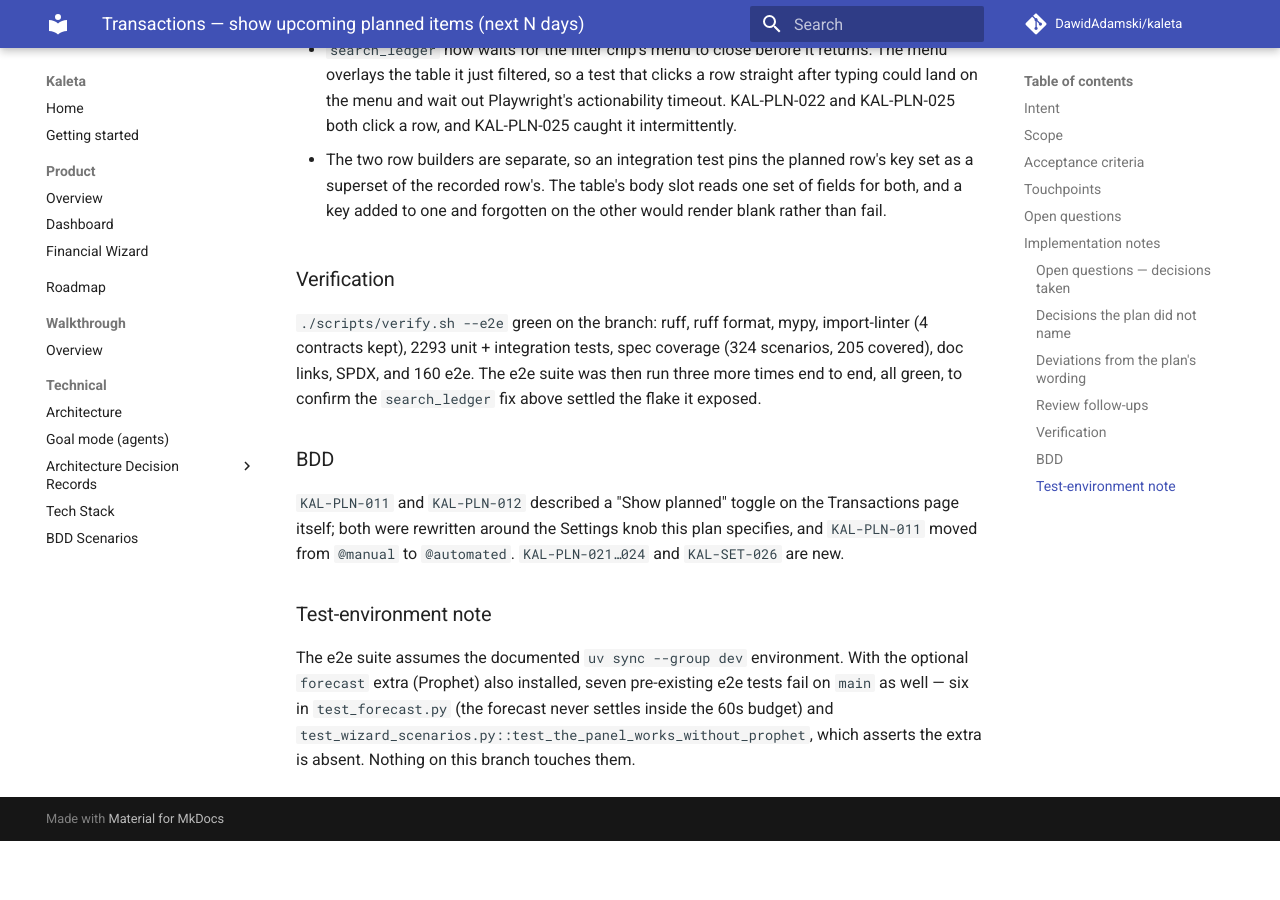
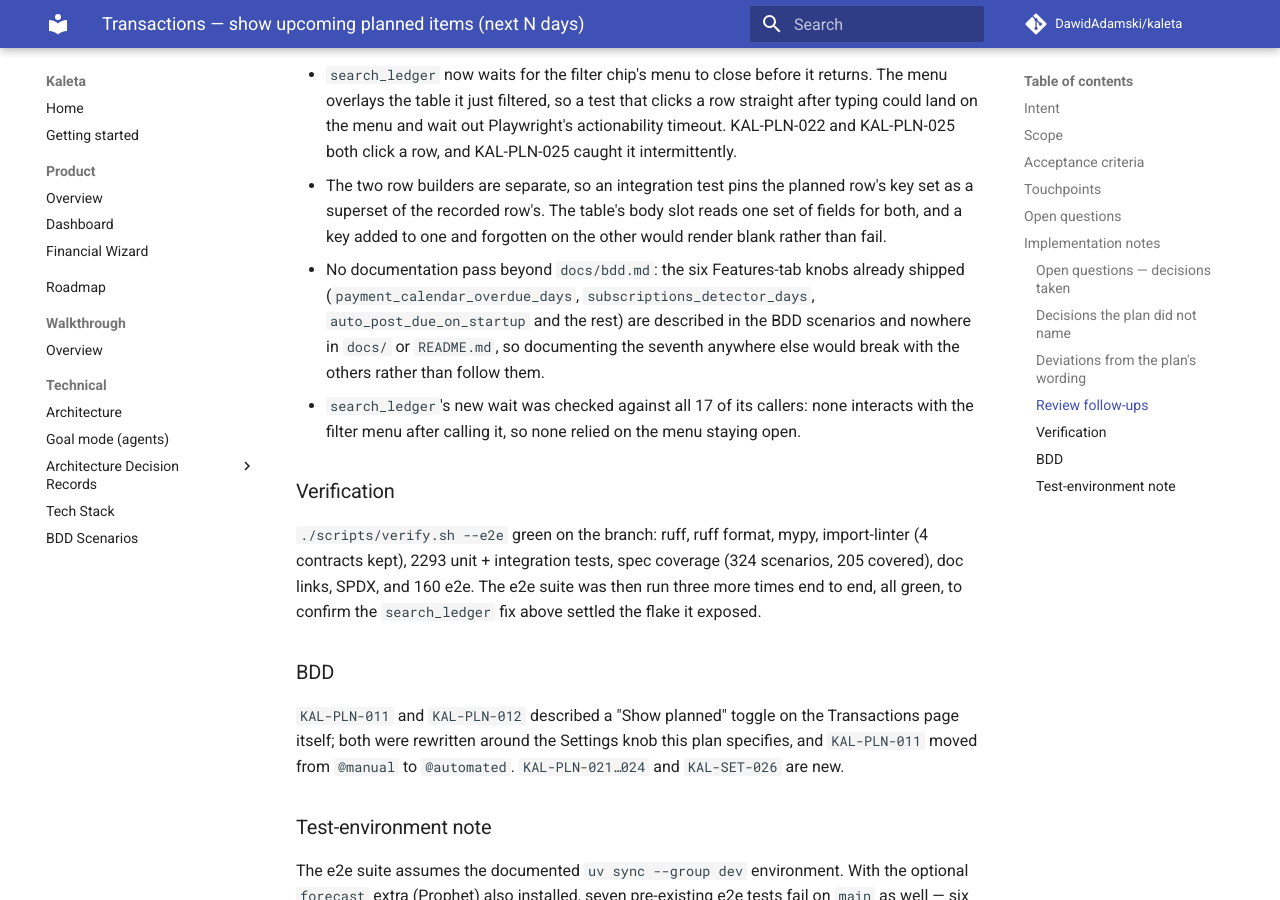
Before and after one commit to DawidAdamski/kaleta, an MkDocs documentation site: the page built from docs/plans/transactions-upcoming-planned.md, in a window 1280 px wide and 900 px high, scrolled down 5736 px. Built offline with MkDocs 1.6.1 and Material for MkDocs 9.7.7, drawn with Linux system fonts in a browser that asks for light colours; comment, search, counter and statistics services are not loaded; before the commit the page ends 6577 px from its top, so only the background shows below that; some of the changed text lies outside the part shown.

Commit message:
docs(plans): complete the touchpoints and the docs-pass reasoning
Names views/planned_transactions.py in the Touchpoints (the freq_label
rename), records why no docs/ or README pass follows — the six
Features-tab knobs already shipped are described in the BDD scenarios
and nowhere else, so the seventh follows them — and records that all 17
callers of search_ledger were checked against its new wait.

Co-Authored-By: Claude Opus 5 (1M context) <noreply@anthropic.com>

```diff
--- a/docs/plans/transactions-upcoming-planned.md
+++ b/docs/plans/transactions-upcoming-planned.md
@@ -123,7 +123,8 @@ Out of scope:
   `views/components/transaction_table.py` (the planned row's
   rendering and its relative-date label),
   `views/settings/constants.py` + `views/settings/user_prefs.py`
-  (the new key and its reader), `views/theme.py`
+  (the new key and its reader), `views/planned_transactions.py`
+  (`_freq_label` made public as `freq_label`), `views/theme.py`
   (`.k-planned-row`, `.k-planned-chip`, `.k-upcoming-when`),
   and `tests/e2e/ledger.py` (shared filter helpers).
 - `tests/unit/services/test_planned_transaction_service.py`
@@ -276,6 +277,16 @@ Out of scope:
   reads one set of fields for both, and a key added to one and forgotten on
   the other would render blank rather than fail.
 
+- No documentation pass beyond `docs/bdd.md`: the six Features-tab knobs
+  already shipped (`payment_calendar_overdue_days`,
+  `subscriptions_detector_days`, `auto_post_due_on_startup` and the rest) are
+  described in the BDD scenarios and nowhere in `docs/` or `README.md`, so
+  documenting the seventh anywhere else would break with the others rather
+  than follow them.
+- `search_ledger`'s new wait was checked against all 17 of its callers: none
+  interacts with the filter menu after calling it, so none relied on the menu
+  staying open.
+
 ### Verification
 
 `./scripts/verify.sh --e2e` green on the branch: ruff, ruff format, mypy,
```
